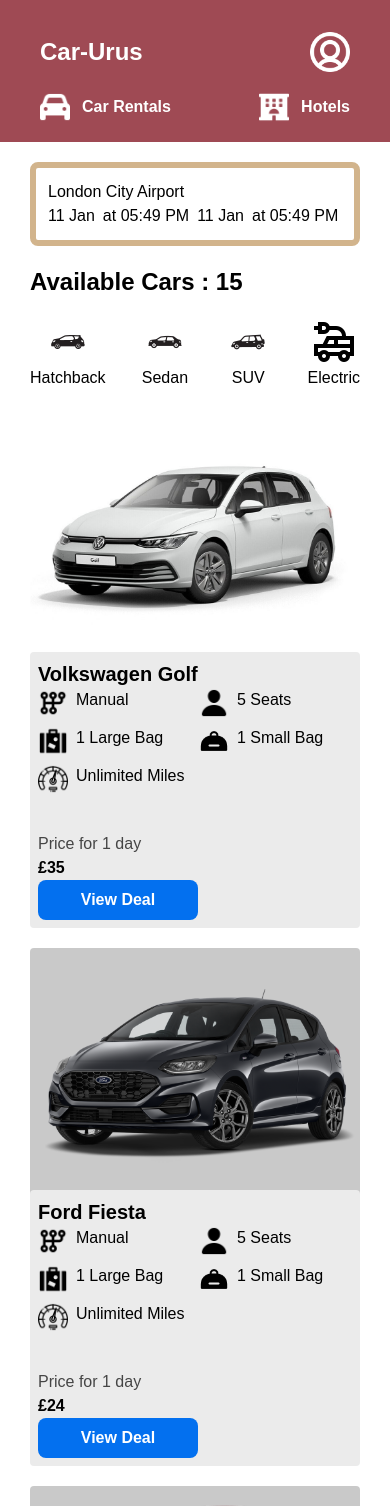
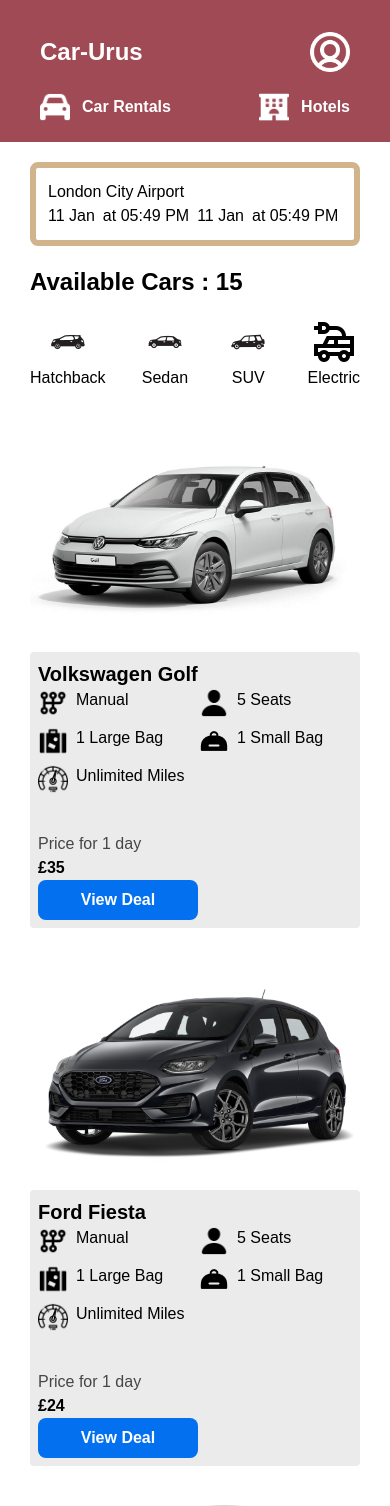
Before and after one commit to MarcioLopes451/car-urus, a React (Vite) app: page /car-urus/cars in a window 390 px wide. Shown: the top 1506 px of the page. Built offline with nearby package versions, Linux system fonts and the light colour scheme.

Commit message:
add:mobile layout

```diff
--- a/src/App.jsx
+++ b/src/App.jsx
@@ -1,8 +1,8 @@
 import { Route, Routes } from "react-router-dom";
 import Footer from "./components/Footer/Footer";
-import Home from "./components/Home/Home";
-import Cars from "./components/Cars/Cars";
-import SelectedCar from "./components/Cars/SelectedCar";
+import Home from "./pages/Home/Home";
+import Cars from "./pages/Cars/Cars";
+import SelectedCar from "./pages/Cars/SelectedCar";
 
 function App() {
   return (
--- a/src/components/Cars/Cars.jsx
+++ b/src/pages/Cars/Cars.jsx
@@ -1,4 +1,4 @@
-import CarNav from "../Navbar/CarNav";
+import CarNav from "../../components/Navbar/CarNav";
 import { carData } from "../../../data/carData";
 import { Link } from "react-router-dom";
 import Manual from "../../../images/9081001_manual_gearbox_icon.png";
@@ -88,7 +88,7 @@
                 key={car.id}
                 className="flex justify-between items-start flex-col"
               >
-                <div className="bg-[#C9C9C9] rounded">
+                <div>
                   <img src={car.images} className="w-[350px] h-[250px]" />
                 </div>
                 <div className="bg-[#ebebeb] w-full rounded -mt-2 p-2">
--- a/src/components/Cars/SelectedCar.jsx
+++ b/src/pages/Cars/SelectedCar.jsx
@@ -1,7 +1,7 @@
 import { useParams } from "react-router-dom";
 import { useState } from "react";
 import { carData } from "../../../data/carData";
-import CarNav from "../Navbar/CarNav";
+import CarNav from "../../components/Navbar/CarNav";
 import Manual from "../../../images/9081001_manual_gearbox_icon.png";
 import Automatic from "../../../images/automatic-transmission.png";
 import Seats from "../../../images/9035117_person_icon.png";
@@ -10,7 +10,7 @@
 import Miles from "../../../images/medium.png";
 import Tick from "../../../images/8541612_check_tick_mark_icon.png";
 import Keychain from "../../../images/37052_keychain_password_access_car keys_keys_icon.png";
-import TotalPrice from "../TotalPrice/TotalPrice";
+import TotalPrice from "../../components/TotalPrice/TotalPrice";
 
 export default function SelectedCar() {
   const [state, setState] = useState(false);
--- a/src/components/Home/Home.jsx
+++ b/src/pages/Home/Home.jsx
@@ -5,9 +5,9 @@
 import LargeBag from "../../../images/6811947_bag_baggage_journey_luggage_suitcase_icon.png";
 import SmallBag from "../../../images/6811939_bag_baggage_duffle bag_journey_luggage_icon.png";
 import Miles from "../../../images/medium.png";
-import FrequentQuestions from "./FrequentQuestions";
-import Search from "../Search/Search";
-import Navbar from "../Navbar/Navbar";
+import FrequentQuestions from "../../components/FrequentQuestions/FrequentQuestions";
+import Search from "../../components/Search/Search";
+import Navbar from "../../components/Navbar/Navbar";
 
 export default function Home() {
   return (
@@ -24,7 +24,7 @@
                 key={car}
                 className="flex justify-between items-start flex-col"
               >
-                <div className="bg-[#C9C9C9] rounded">
+                <div>
                   <img src={car.images} className="w-[350px] h-[250px]" />
                 </div>
                 <div className="bg-[#ebebeb] w-full rounded -mt-2 p-2">
```
Also changed, not shown: src/components/FrequentQuestions/FrequentQuestions.jsx (renamed from src/components/Home/FrequentQuestions.jsx).
